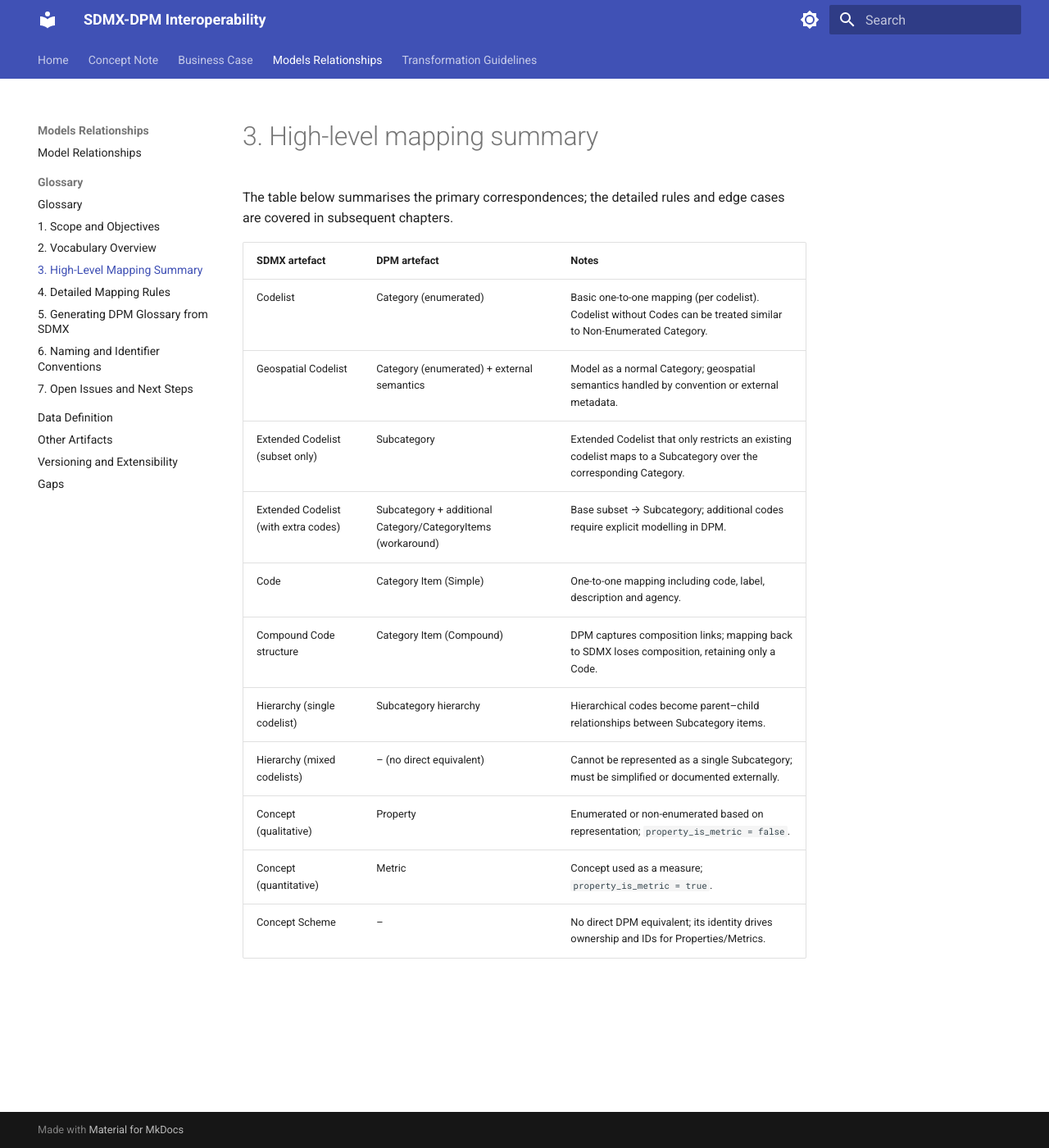
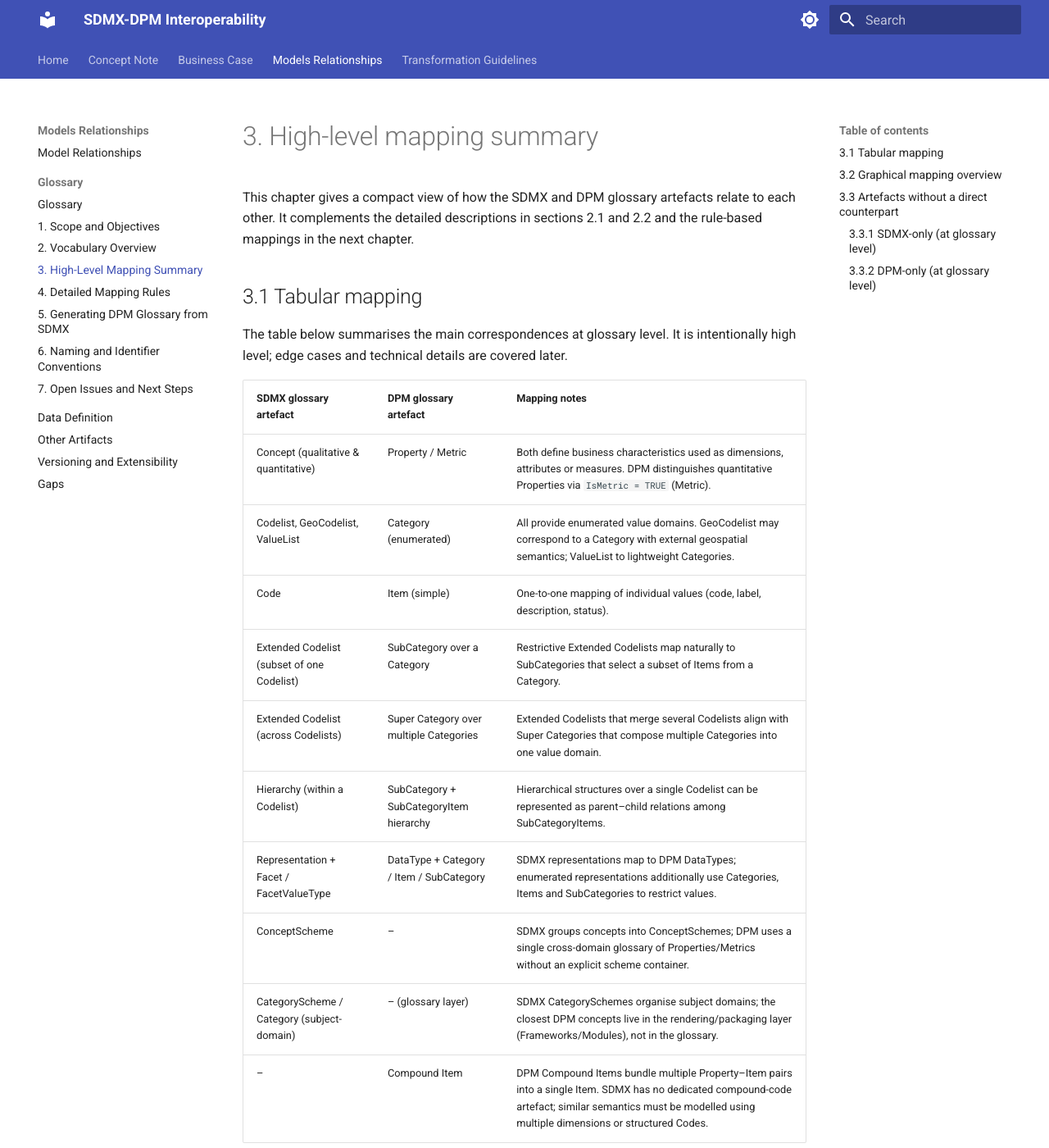
Before and after one commit to sdmx-twg/wp-sdmx-dpm, an MkDocs documentation site: the page built from docs/models-relationships/01_glossary/03_high_level_mapping_summary.md, in a window 1280 px wide and 1400 px high. Shown: the whole window at 82% size. Built offline with MkDocs 1.6.1 and Material for MkDocs 9.7.7, drawn with Linux system fonts in a browser that asks for light colours; some of the changed text lies outside the part shown.

Commit message:
Added first version for high-level mapping

````diff
--- a/docs/models-relationships/01_glossary/03_high_level_mapping_summary.md
+++ b/docs/models-relationships/01_glossary/03_high_level_mapping_summary.md
@@ -1,17 +1,80 @@
 # 3. High-level mapping summary
 
-The table below summarises the primary correspondences; the detailed rules and edge cases are covered in subsequent chapters.
+This chapter gives a compact view of how the SDMX and DPM glossary artefacts relate to each other. It complements the detailed descriptions in sections 2.1 and 2.2 and the rule-based mappings in the next chapter.
 
-| SDMX artefact | DPM artefact | Notes |
+## 3.1 Tabular mapping
+
+The table below summarises the main correspondences at glossary level. It is intentionally high level; edge cases and technical details are covered later.
+
+| SDMX glossary artefact | DPM glossary artefact | Mapping notes |
 | --- | --- | --- |
-| Codelist | Category (enumerated) | Basic one-to-one mapping (per codelist). Codelist without Codes can be treated similar to Non-Enumerated Category. |
-| Geospatial Codelist | Category (enumerated) + external semantics | Model as a normal Category; geospatial semantics handled by convention or external metadata. |
-| Extended Codelist (subset only) | Subcategory | Extended Codelist that only restricts an existing codelist maps to a Subcategory over the corresponding Category. |
-| Extended Codelist (with extra codes) | Subcategory + additional Category/CategoryItems (workaround) | Base subset → Subcategory; additional codes require explicit modelling in DPM. |
-| Code | Category Item (Simple) | One-to-one mapping including code, label, description and agency. |
-| Compound Code structure | Category Item (Compound) | DPM captures composition links; mapping back to SDMX loses composition, retaining only a Code. |
-| Hierarchy (single codelist) | Subcategory hierarchy | Hierarchical codes become parent–child relationships between Subcategory items. |
-| Hierarchy (mixed codelists) | – (no direct equivalent) | Cannot be represented as a single Subcategory; must be simplified or documented externally. |
-| Concept (qualitative) | Property | Enumerated or non-enumerated based on representation; `property_is_metric = false`. |
-| Concept (quantitative) | Metric | Concept used as a measure; `property_is_metric = true`. |
-| Concept Scheme | – | No direct DPM equivalent; its identity drives ownership and IDs for Properties/Metrics. |
+| Concept (qualitative & quantitative) | Property / Metric | Both define business characteristics used as dimensions, attributes or measures. DPM distinguishes quantitative Properties via `IsMetric = TRUE` (Metric). |
+| Codelist, GeoCodelist, ValueList | Category (enumerated) | All provide enumerated value domains. GeoCodelist may correspond to a Category with external geospatial semantics; ValueList to lightweight Categories. |
+| Code | Item (simple) | One-to-one mapping of individual values (code, label, description, status). |
+| Extended Codelist (subset of one Codelist) | SubCategory over a Category | Restrictive Extended Codelists map naturally to SubCategories that select a subset of Items from a Category. |
+| Extended Codelist (across Codelists) | Super Category over multiple Categories | Extended Codelists that merge several Codelists align with Super Categories that compose multiple Categories into one value domain. |
+| Hierarchy (within a Codelist) | SubCategory + SubCategoryItem hierarchy | Hierarchical structures over a single Codelist can be represented as parent–child relations among SubCategoryItems. |
+| Representation + Facet / FacetValueType | DataType + Category / Item / SubCategory | SDMX representations map to DPM DataTypes; enumerated representations additionally use Categories, Items and SubCategories to restrict values. |
+| ConceptScheme | – | SDMX groups concepts into ConceptSchemes; DPM uses a single cross-domain glossary of Properties/Metrics without an explicit scheme container. |
+| CategoryScheme / Category (subject-domain) | – (glossary layer) | SDMX CategorySchemes organise subject domains; the closest DPM concepts live in the rendering/packaging layer (Frameworks/Modules), not in the glossary. |
+| – | Compound Item | DPM Compound Items bundle multiple Property–Item pairs into a single Item. SDMX has no dedicated compound-code artefact; similar semantics must be modelled using multiple dimensions or structured Codes. |
+
+## 3.2 Graphical mapping overview
+
+The diagram below shows the main glossary artefacts on each side and their high-level correspondences.
+
+```mermaid
+flowchart LR
+  subgraph SDMX
+    sConcept["Concept"]
+    sCodelist["Codelist / GeoCodelist / ValueList"]
+    sCode["Code"]
+    sExt["Extended Codelist"]
+    sHier["Hierarchy"]
+    sRep["Representation + Facet"]
+    sCS["ConceptScheme"]
+  end
+
+  subgraph DPM
+    dProp["Property / Metric"]
+    dCat["Category (enumerated)"]
+    dItem["Item"]
+    dSuper["Super Category"]
+    dSub["SubCategory + SubCategoryItem"]
+    dDT["DataType"]
+  end
+
+  sConcept --- dProp
+  sCodelist --- dCat
+  sCode --- dItem
+  sExt --- dSuper
+  sHier --- dSub
+  sRep --- dDT
+```
+
+The arrows indicate “primary” correspondences used throughout this document; they do not exclude alternative modelling choices in specific implementations.
+
+## 3.3 Artefacts without a direct counterpart
+
+Not all glossary artefacts have a clean one-to-one mapping. This section highlights the main “asymmetric” cases so that readers are aware of where modelling choices or simplifications are needed.
+
+### 3.3.1 SDMX-only (at glossary level)
+
+- **ConceptScheme**
+  Container for concepts in SDMX. DPM does not have an explicit concept-scheme artefact; instead, Properties and Metrics live in a single cross-domain glossary and are organised via Categories, ownership and releases.
+
+- **CategoryScheme / Category (subject-domain taxonomy)**
+  SDMX CategorySchemes organise subject domains and can categorise structural artefacts such as dataflows. DPM achieves similar grouping via Frameworks and Modules (in the rendering/packaging components), which sit outside the glossary.
+
+- **Complex cross-Codelist Hierarchies**
+  SDMX Hierarchies can mix Codes from different Codelists and support multiple parents. DPM SubCategory hierarchies cover many practical cases but are limited to Items of a single Category, so some SDMX hierarchies cannot be reproduced exactly.
+
+### 3.3.2 DPM-only (at glossary level)
+
+- **Compound Item**
+  A single Item whose meaning is defined by several Property–Item pairs (e.g. “Treasury bill” as a composition of instrument type, issuer sector and maturity). SDMX has no dedicated compound-code artefact; equivalent semantics must be expressed using multiple dimensions, attributes or structured Codes.
+
+- **Super Category (as union across Categories)**
+  Although SDMX Extended Codelists can approximate Super Categories, DPM’s Super Category explicitly unites several Categories into a single value domain and is tightly integrated with SubCategories and Properties. There is no explicit SDMX artefact that plays this exact cross-category role.
+
+These asymmetries are important when designing lossless transformations. Later chapters discuss how to document or constrain mappings in such cases.
````
